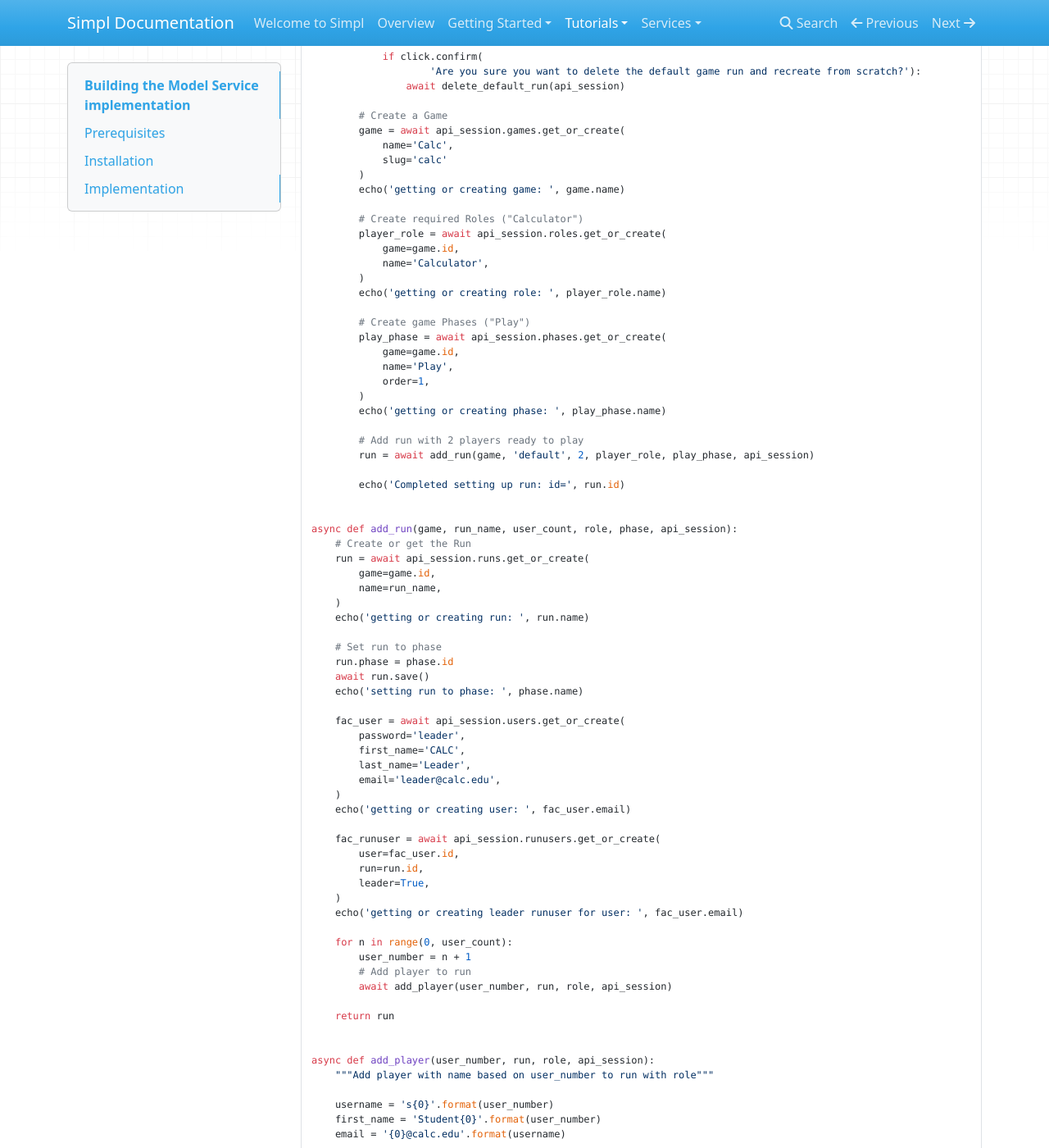
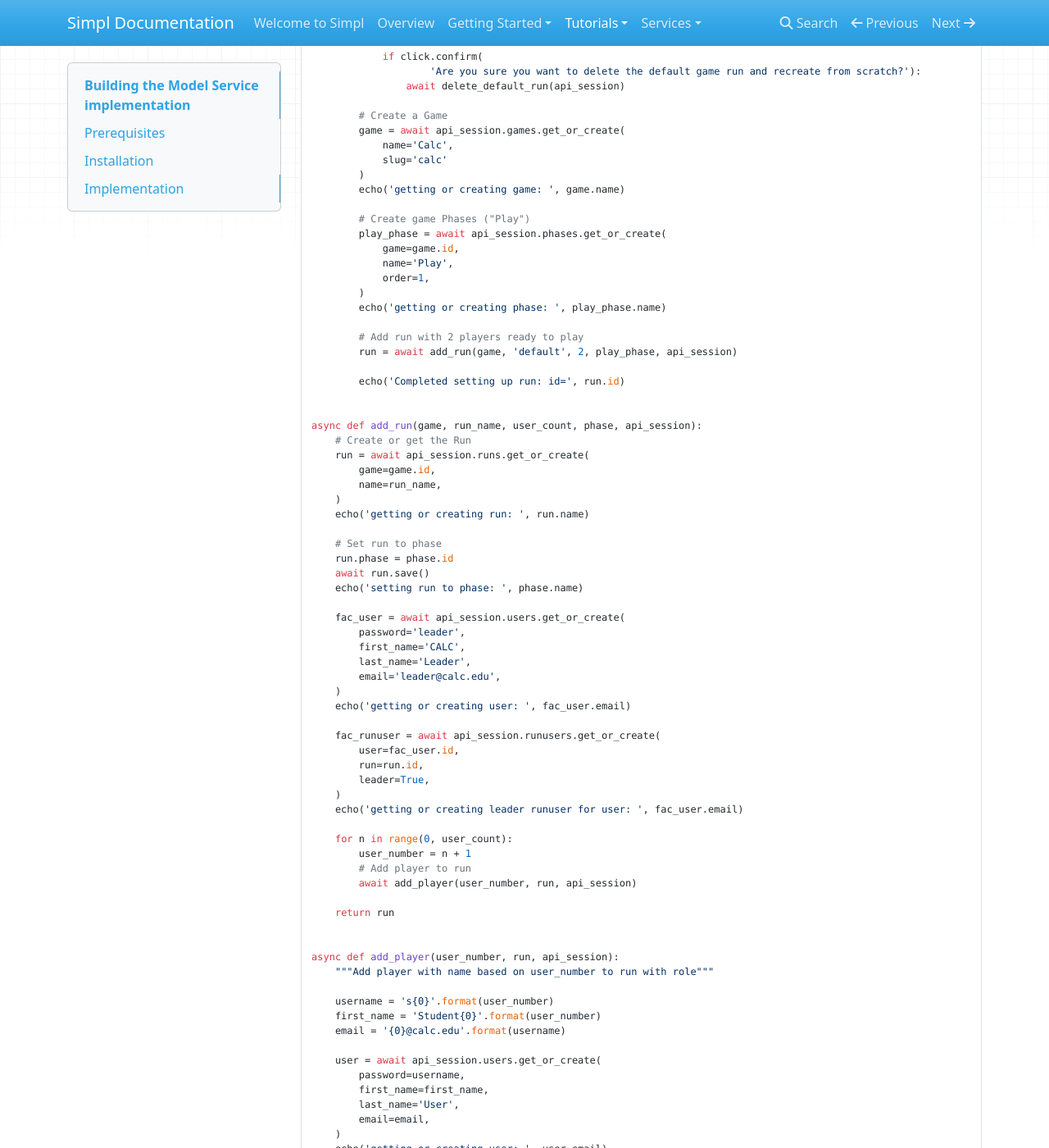
Before and after one commit to janeeisenstein/simpl-docs, an MkDocs documentation site: the page built from docs/tutorials/single-player/modelservice.md, in a window 1280 px wide and 1400 px high, scrolled down 4087 px. Shown: the whole window at 82% size. Built offline with MkDocs 1.6.1, drawn with Linux system fonts in a browser that asks for light colours; nearby versions of some CDN libraries; old or Windows-style settings are respelled for this version of MkDocs; some of the changed text lies outside the part shown.

Commit message:
Update to match simpl-calc-model
Remove role references.

```diff
--- a/docs/tutorials/single-player/modelservice.md
+++ b/docs/tutorials/single-player/modelservice.md
@@ -227,13 +227,6 @@ async def command(reset):
         )
         echo('getting or creating game: ', game.name)
 
-        # Create required Roles ("Calculator")
-        player_role = await api_session.roles.get_or_create(
-            game=game.id,
-            name='Calculator',
-        )
-        echo('getting or creating role: ', player_role.name)
-
         # Create game Phases ("Play")
         play_phase = await api_session.phases.get_or_create(
             game=game.id,
@@ -243,12 +236,12 @@ async def command(reset):
         echo('getting or creating phase: ', play_phase.name)
 
         # Add run with 2 players ready to play
-        run = await add_run(game, 'default', 2, player_role, play_phase, api_session)
+        run = await add_run(game, 'default', 2, play_phase, api_session)
 
         echo('Completed setting up run: id=', run.id)
 
 
-async def add_run(game, run_name, user_count, role, phase, api_session):
+async def add_run(game, run_name, user_count, phase, api_session):
     # Create or get the Run
     run = await api_session.runs.get_or_create(
         game=game.id,
@@ -279,12 +272,12 @@ async def add_run(game, run_name, user_count, role, phase, api_session):
     for n in range(0, user_count):
         user_number = n + 1
         # Add player to run
-        await add_player(user_number, run, role, api_session)
+        await add_player(user_number, run, api_session)
 
     return run
 
 
-async def add_player(user_number, run, role, api_session):
+async def add_player(user_number, run, api_session):
     """Add player with name based on user_number to run with role"""
 
     username = 's{0}'.format(user_number)
@@ -302,7 +295,7 @@ async def add_player(user_number, run, role, api_session):
     runuser = await api_session.runusers.get_or_create(
         user=user.id,
         run=run.id,
-        role=role.id,
+        defaults={"role": None}
     )
     echo('getting or creating runuser for user: ', user.email)
 
@@ -347,19 +340,19 @@ from modelservice.simpl import games_client
 from .model import Model
 
 
-async def save_decision(period_id, role_id, decision):
+async def save_decision(period_id, decision):
     # add decision to period
     async with games_client as api_session:
         decision = await api_session.decisions.get_or_create(
             period=period_id,
             name='decision',
-            role=role_id,
-            data={"operand": decision}
+            data={"operand": decision},
+            defaults={"role": None}
         )
         return decision
 
 
-async def step_scenario(scenario_id, role_id):
+async def step_scenario(scenario_id):
     """
     Step the scenario's current period
     """
@@ -390,8 +383,8 @@ async def step_scenario(scenario_id, role_id):
         result = await api_session.results.get_or_create(
             period=period.id,
             name='results',
-            role=role_id,
-            data=data
+            data=data,
+            defaults={"role": None}
         )
 
         # prepare for next step by adding a new period
@@ -429,14 +422,10 @@ class CalcPeriod(Period):
         for k in kwargs:
             self.session.log.info("submit_decision: Key: {}".format(k))
 
-        user = kwargs['user']
-        runuser = self.game.get_scope('runuser', user.runuser.pk)
-        role = runuser.role
-
-        await save_decision(self.pk, role.pk, operand)
+        await save_decision(self.pk, operand)
         self.session.log.info("submit_decision: saved decision")
 
-        await step_scenario(self.scenario.pk, role.pk)
+        await step_scenario(self.scenario.pk)
         self.session.log.info("submit_decision: stepped scenario")
 
 
```
Also changed, not shown: site/index.html, site/search/search_index.json, site/tutorials/single-player/modelservice/index.html.
